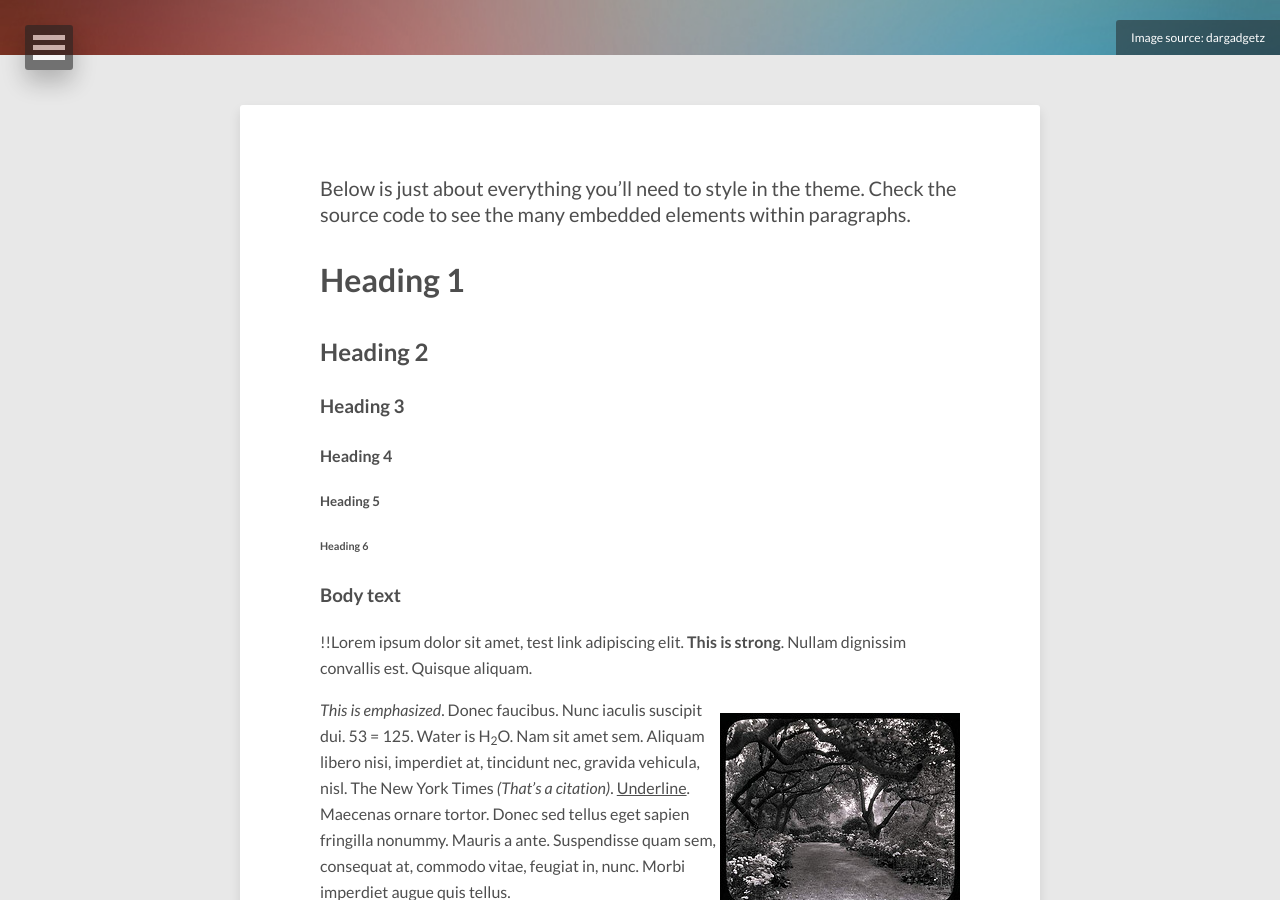
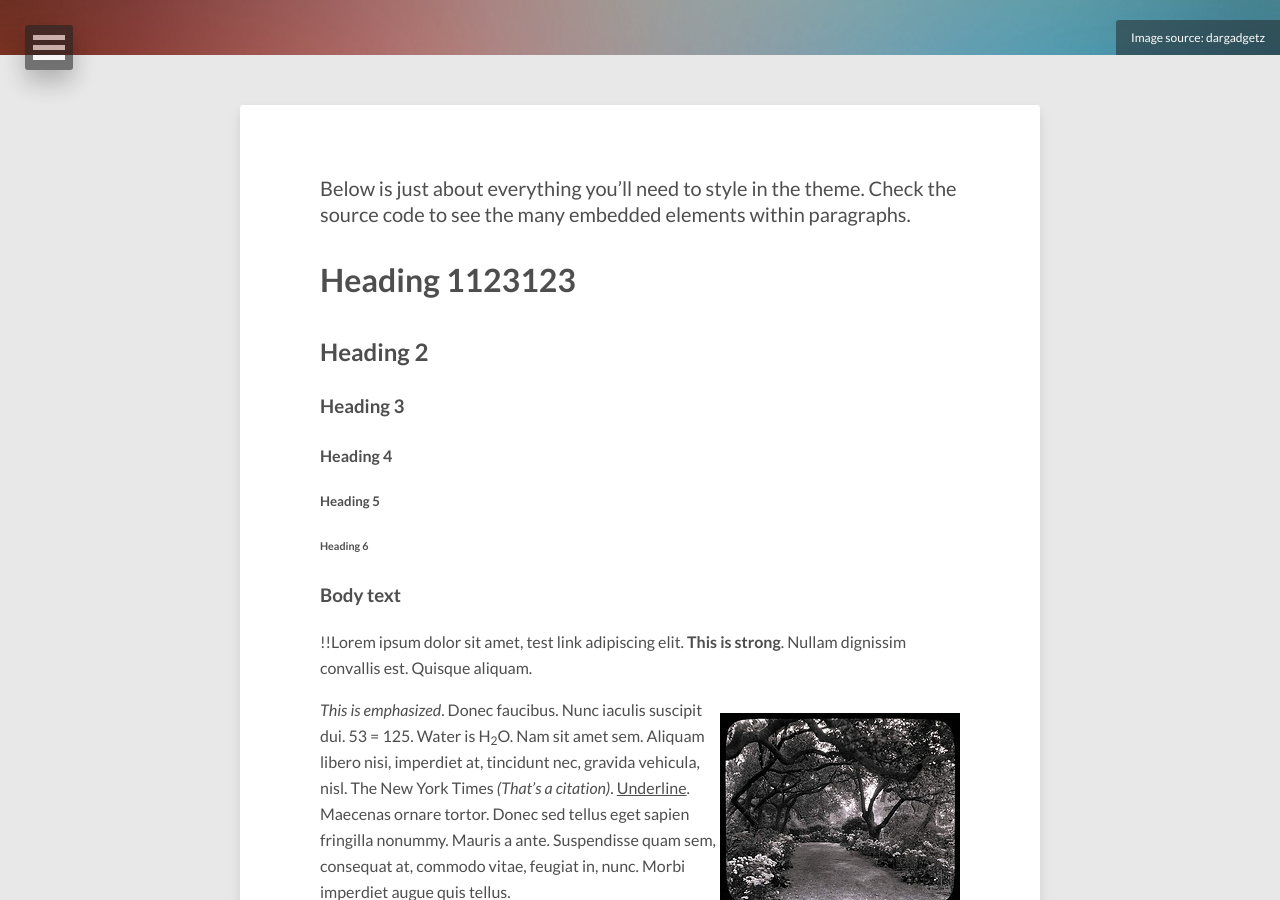
Before and after one commit to enter1996/enter.github.io, a Jekyll site: the page built from _posts/2011-03-10-sample-post.md, in a window 1280 px wide and 900 px high, scrolled down 345 px. Built offline with Jekyll 4.4.1, drawn with Linux system fonts in a browser that asks for light colours; nearby versions of some CDN libraries; comment, search, counter and statistics services are not loaded.

Commit message:
Update 2011-03-10-sample-post.md

```diff
--- a/_posts/2011-03-10-sample-post.md
+++ b/_posts/2011-03-10-sample-post.md
@@ -13,7 +13,7 @@ image:
 
 Below is just about everything you'll need to style in the theme. Check the source code to see the many embedded elements within paragraphs.
 
-# Heading 1
+# Heading 1123123
 
 ## Heading 2
 
```
